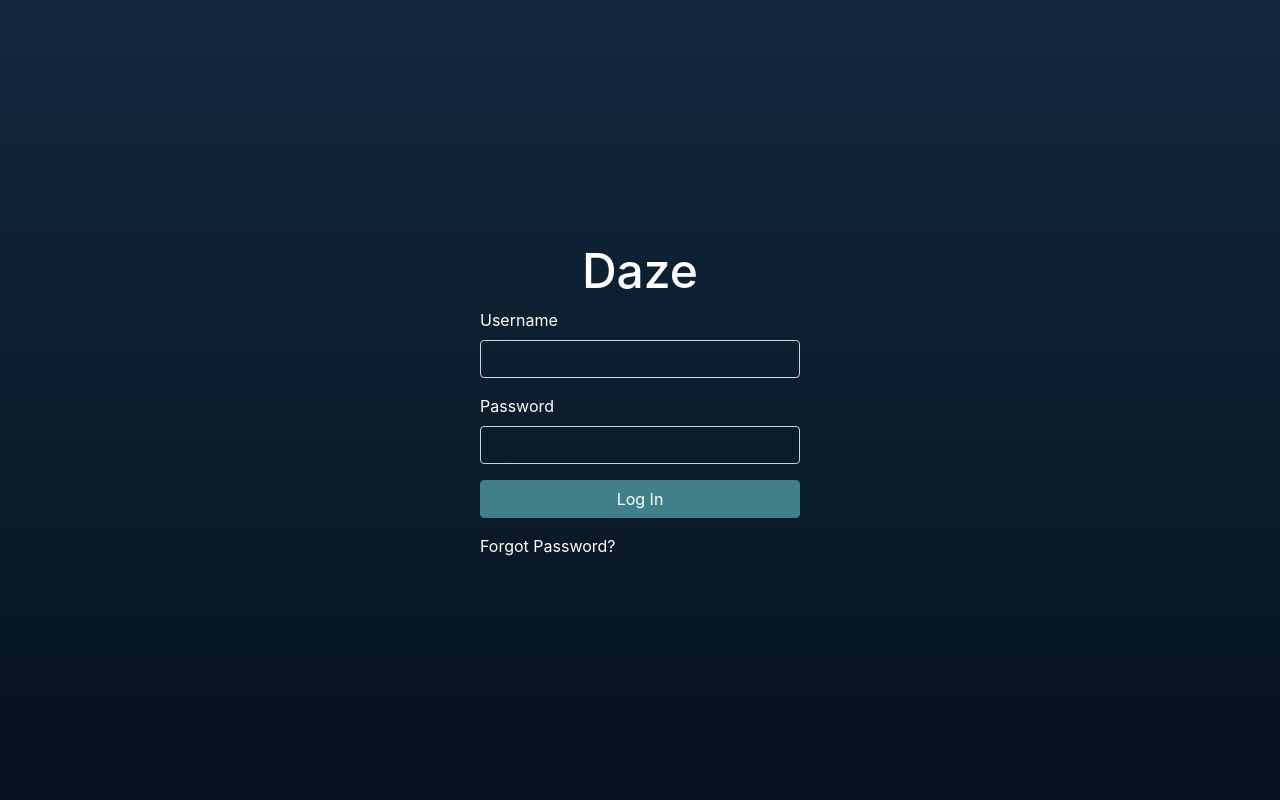
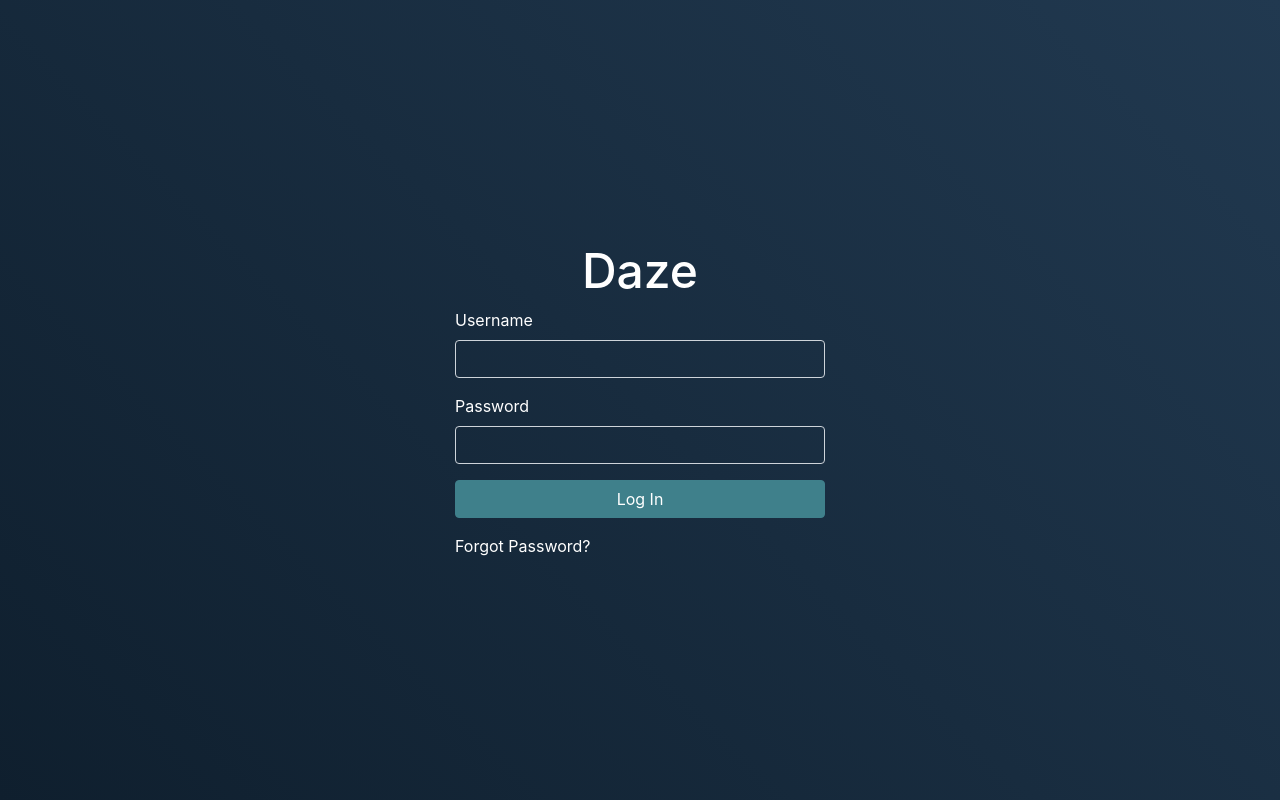
Before and after one commit to morrisbc/daze, a React (Create React App) app: page / in a window 1280 px wide. Built offline with nearby package versions, Linux system fonts and the light colour scheme.

Commit message:
Changed Login component styling

```diff
--- a/src/App.css
+++ b/src/App.css
@@ -1,6 +1,11 @@
 .App {
   height: 100vh;
   width: 100vw;
+}
+
+.login {
+  height: 100vh;
+  max-width: 400px;
 }
 
 .logo {
--- a/src/App.js
+++ b/src/App.js
@@ -1,10 +1,10 @@
 import React from "react";
-import Login from "./components/Login";
+import Login from "./components/pages/Login";
 import "./App.css";
 
 function App() {
   return (
-    <div className="App container d-flex justify-content-center align-items-center">
+    <div>
       <Login />
     </div>
   );
--- a/src/components/Login.js
+++ b/src/components/pages/Login.js
@@ -2,7 +2,7 @@ import React from "react";
 
 function Login() {
   return (
-    <div className="d-flex flex-column">
+    <div className="login container d-flex flex-column justify-content-center">
       <h3 className="logo">Daze</h3>
       <form style={{ minWidth: "320px" }}>
         <div className="form-group">
--- a/src/index.css
+++ b/src/index.css
@@ -1,5 +1,5 @@
 body {
   height: 100vh;
   width: 100vw;
-  background: linear-gradient(#12283d, #05121f);
+  background: linear-gradient(45deg, #0f1f2e, #213950);
 }
```
Also changed, not shown: 1 other file (tests, documents, lock files or other folders).
